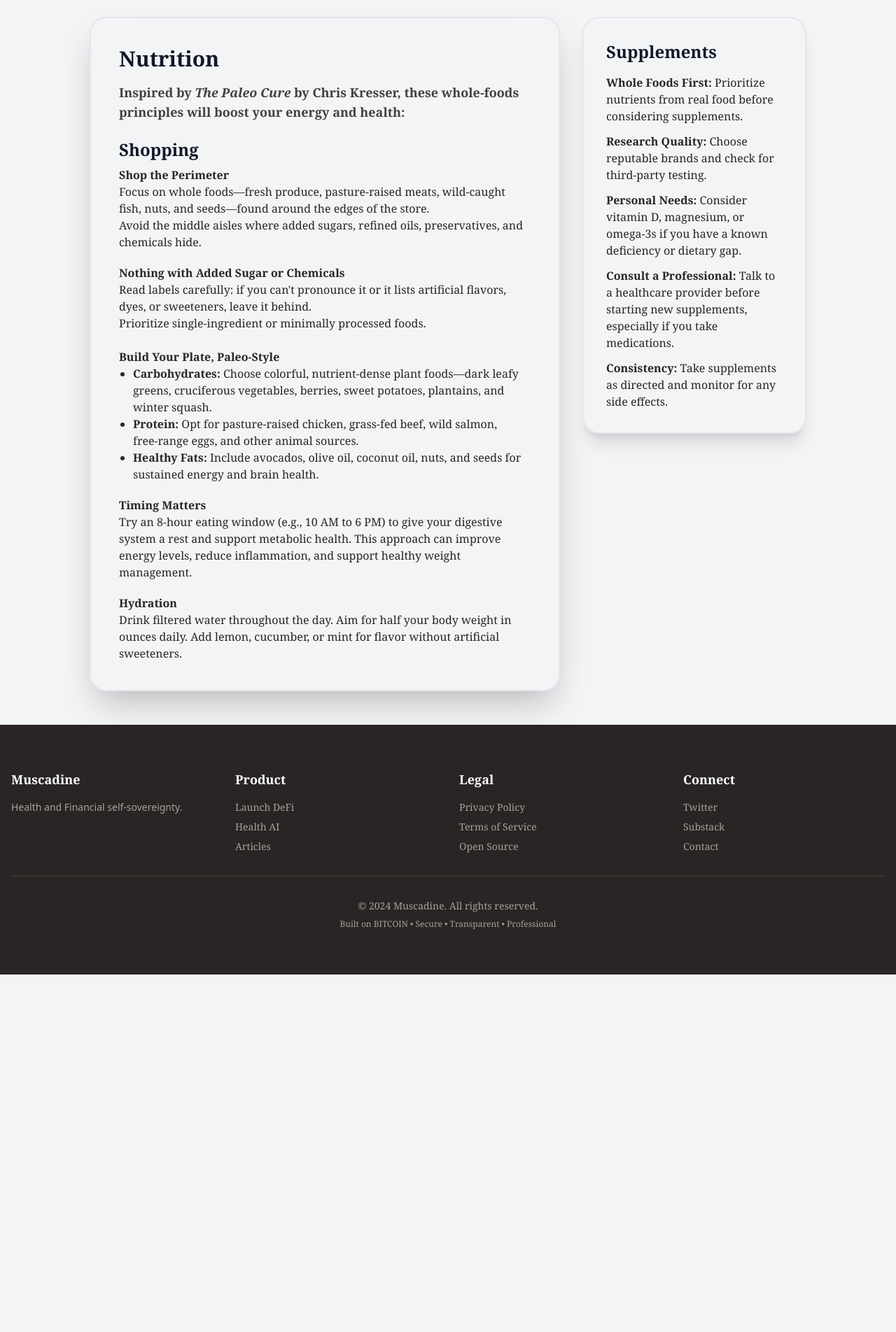
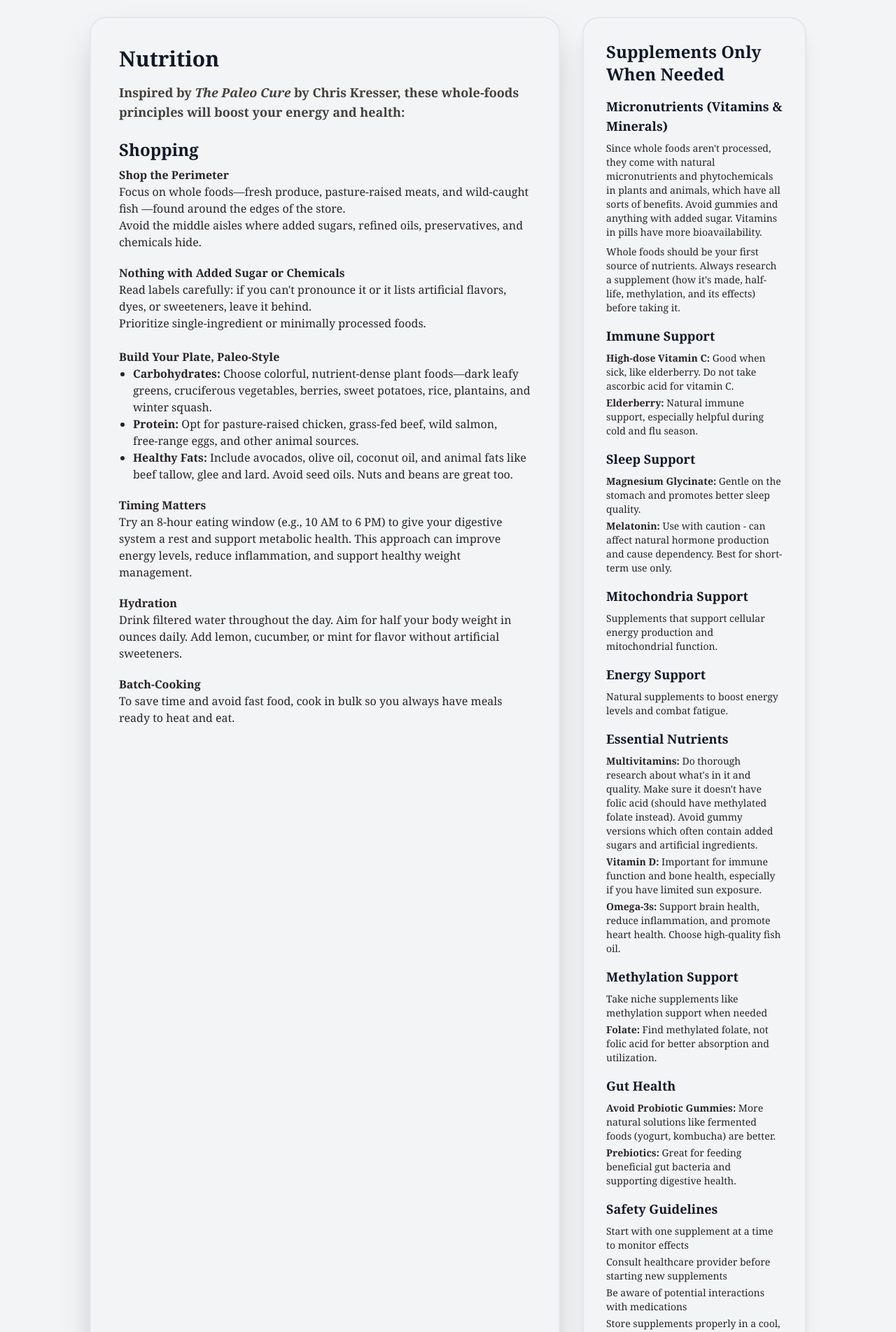
Before and after one commit to nickconnelly10/Health-Website, a React (Vite) app: page /nutrition in a window 1280 px wide. Shown: the part 160-2064 px from the top of the page at 70% size. Before the commit the page ends 1553 px from the top, so only its background shows below. Built offline with nearby package versions, Linux system fonts and the light colour scheme.

Commit message:
v1.2.0: Enhanced NutritionPage with comprehensive supplement guidance

```diff
--- a/src/components/NutritionPage.tsx
+++ b/src/components/NutritionPage.tsx
@@ -13,7 +13,7 @@ export default function NutritionPage() {
         <ul className="space-y-5 text-base text-stone-800 mb-6">
           <li>
             <span className="font-bold">Shop the Perimeter</span><br />
-            Focus on whole foods—fresh produce, pasture‑raised meats, wild‑caught fish, nuts, and seeds—found around the edges of the store.<br />
+            Focus on whole foods—fresh produce, pasture‑raised meats, and wild‑caught fish —found around the edges of the store.<br />
             Avoid the middle aisles where added sugars, refined oils, preservatives, and chemicals hide.
           </li>
           <li>
@@ -26,9 +26,9 @@ export default function NutritionPage() {
           <li>
             <span className="font-bold">Build Your Plate, Paleo‑Style</span>
             <ul className="ml-5 list-disc">
-              <li><span className="font-semibold">Carbohydrates:</span> Choose colorful, nutrient‑dense plant foods—dark leafy greens, cruciferous vegetables, berries, sweet potatoes, plantains, and winter squash.</li>
+              <li><span className="font-semibold">Carbohydrates:</span> Choose colorful, nutrient‑dense plant foods—dark leafy greens, cruciferous vegetables, berries, sweet potatoes, rice, plantains, and winter squash.</li>
               <li><span className="font-semibold">Protein:</span> Opt for pasture‑raised chicken, grass‑fed beef, wild salmon, free‑range eggs, and other animal sources.</li>
-              <li><span className="font-semibold">Healthy Fats:</span> Include avocados, olive oil, coconut oil, nuts, and seeds for sustained energy and brain health.</li>
+              <li><span className="font-semibold">Healthy Fats:</span> Include avocados, olive oil, coconut oil, and animal fats like beef tallow, glee and lard. Avoid seed oils. Nuts and beans are great too.</li>
             </ul>
           </li>
           <li>
@@ -39,19 +39,93 @@ export default function NutritionPage() {
             <span className="font-bold">Hydration</span><br />
             Drink filtered water throughout the day. Aim for half your body weight in ounces daily. Add lemon, cucumber, or mint for flavor without artificial sweeteners.
           </li>
+          <li>
+            <span className="font-bold">Batch-Cooking</span><br />
+            To save time and avoid fast food, cook in bulk so you always have meals ready to heat and eat.
+          </li>
         </ul>
       </div>
 
       {/* Supplement Sidebar */}
       <aside className="w-full md:w-80 flex-shrink-0 bg-marble rounded-3xl shadow-xl border-2 border-burgundy p-8 font-roman h-fit">
-        <h3 className="text-2xl font-bold text-burgundy mb-4">Supplements</h3>
-        <ul className="space-y-3 text-base text-stone-800">
-          <li><span className="font-bold">Whole Foods First:</span> Prioritize nutrients from real food before considering supplements.</li>
-          <li><span className="font-bold">Research Quality:</span> Choose reputable brands and check for third-party testing.</li>
-          <li><span className="font-bold">Personal Needs:</span> Consider vitamin D, magnesium, or omega-3s if you have a known deficiency or dietary gap.</li>
-          <li><span className="font-bold">Consult a Professional:</span> Talk to a healthcare provider before starting new supplements, especially if you take medications.</li>
-          <li><span className="font-bold">Consistency:</span> Take supplements as directed and monitor for any side effects.</li>
-        </ul>
+        <h3 className="text-2xl font-bold text-burgundy mb-4">Supplements Only When Needed</h3>
+
+        <div className="mb-4">
+          <h4 className="text-lg font-bold text-burgundy mb-2">Micronutrients (Vitamins & Minerals)</h4>
+          <p className="text-sm text-stone-800 mb-2">
+            Since whole foods aren't processed, they come with natural micronutrients and phytochemicals in plants and animals, which have all sorts of benefits. Avoid gummies and anything with added sugar. Vitamins in pills have more bioavailability.
+          </p>
+          <p className="text-sm text-stone-800">
+            Whole foods should be your first source of nutrients. Always research a supplement (how it's made, half-life, methylation, and its effects) before taking it.
+          </p>
+        </div>
+
+        <div className="space-y-4">
+          <div>
+            <h4 className="text-lg font-bold text-burgundy mb-2">Immune Support</h4>
+            <ul className="text-sm text-stone-800 space-y-1">
+              <li><span className="font-semibold">High-dose Vitamin C:</span> Good when sick, like elderberry. Do not take ascorbic acid for vitamin C.</li>
+              <li><span className="font-semibold">Elderberry:</span> Natural immune support, especially helpful during cold and flu season.</li>
+            </ul>
+          </div>
+
+          <div>
+            <h4 className="text-lg font-bold text-burgundy mb-2">Sleep Support</h4>
+            <ul className="text-sm text-stone-800 space-y-1">
+              <li><span className="font-semibold">Magnesium Glycinate:</span> Gentle on the stomach and promotes better sleep quality.</li>
+              <li><span className="font-semibold">Melatonin:</span> Use with caution - can affect natural hormone production and cause dependency. Best for short-term use only.</li>
+            </ul>
+          </div>
+
+          <div>
+            <h4 className="text-lg font-bold text-burgundy mb-2">Mitochondria Support</h4>
+            <ul className="text-sm text-stone-800 space-y-1">
+              <li>Supplements that support cellular energy production and mitochondrial function.</li>
+            </ul>
+          </div>
+
+          <div>
+            <h4 className="text-lg font-bold text-burgundy mb-2">Energy Support</h4>
+            <ul className="text-sm text-stone-800 space-y-1">
+              <li>Natural supplements to boost energy levels and combat fatigue.</li>
+            </ul>
+          </div>
+
+          <div>
+            <h4 className="text-lg font-bold text-burgundy mb-2">Essential Nutrients</h4>
+            <ul className="text-sm text-stone-800 space-y-1">
+              <li><span className="font-semibold">Multivitamins:</span> Do thorough research about what's in it and quality. Make sure it doesn't have folic acid (should have methylated folate instead). Avoid gummy versions which often contain added sugars and artificial ingredients.</li>
+              <li><span className="font-semibold">Vitamin D:</span> Important for immune function and bone health, especially if you have limited sun exposure.</li>
+              <li><span className="font-semibold">Omega-3s:</span> Support brain health, reduce inflammation, and promote heart health. Choose high-quality fish oil.</li>
+            </ul>
+          </div>
+
+          <div>
+            <h4 className="text-lg font-bold text-burgundy mb-2">Methylation Support</h4>
+            <ul className="text-sm text-stone-800 space-y-1">
+              <li>Take niche supplements like methylation support when needed</li>
+              <li><span className="font-semibold">Folate:</span> Find methylated folate, not folic acid for better absorption and utilization.</li>
+            </ul>
+          </div>
+
+          <div>
+            <h4 className="text-lg font-bold text-burgundy mb-2">Gut Health</h4>
+            <ul className="text-sm text-stone-800 space-y-1">
+              <li><span className="font-semibold">Avoid Probiotic Gummies:</span> More natural solutions like fermented foods (yogurt, kombucha) are better.</li>
+              <li><span className="font-semibold">Prebiotics:</span> Great for feeding beneficial gut bacteria and supporting digestive health.</li>
+            </ul>
+          </div>
+
+          <div>
+            <h4 className="text-lg font-bold text-burgundy mb-2">Safety Guidelines</h4>
+            <ul className="text-sm text-stone-800 space-y-1">
+              <li>Start with one supplement at a time to monitor effects</li>
+              <li>Consult healthcare provider before starting new supplements</li>
+              <li>Be aware of potential interactions with medications</li>
+              <li>Store supplements properly in a cool, dry place</li>
+            </ul>
+          </div>
+        </div>
       </aside>
     </div>
   );
```
Also changed, not shown: 7 other files (tests, documents, lock files or other folders).
